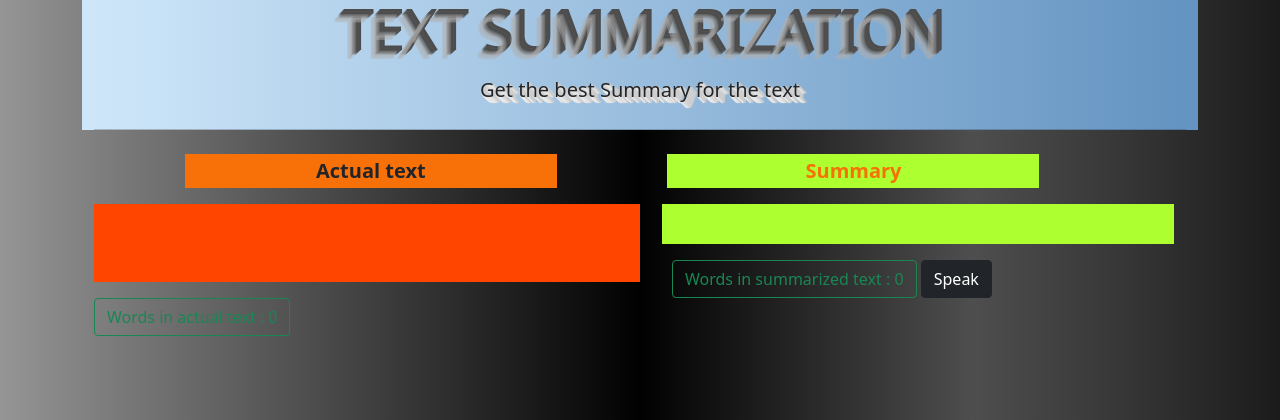
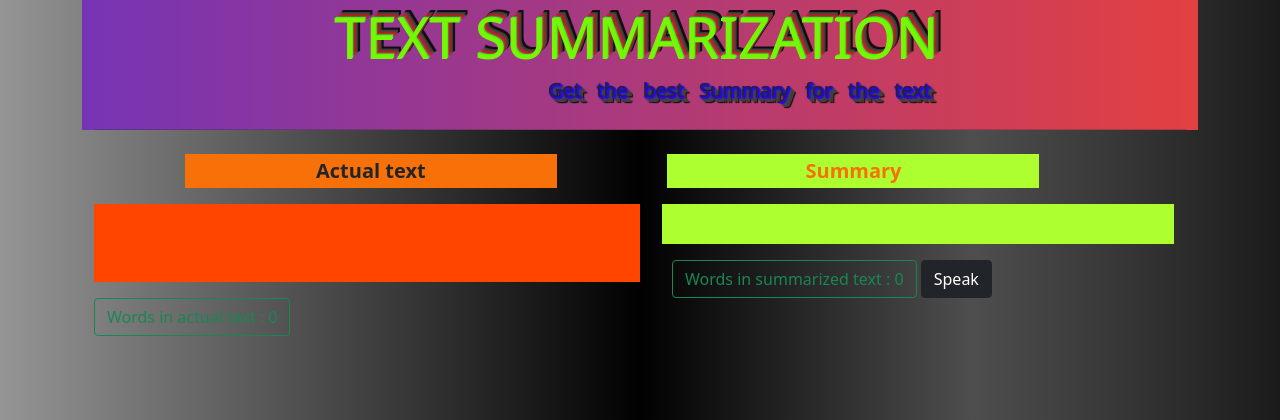
Before and after one commit to nikhil-pnv/text-summarization, a Flask app: page /analyze in a window 1280 px wide. Shown: the top 420 px of the page. Run offline with Flask 3, Linux system fonts and the light colour scheme.

Commit message:
Update summary.html

```diff
--- a/templates/summary.html
+++ b/templates/summary.html
@@ -15,11 +15,11 @@
 <body>
 
     <div class="container">
-        <div class="jumbotron">
+        <div class="jumbotron2">
             <div class="container">
                 <h1 class="display-4" style="text-align: center; color: transparent;
-                text-shadow: -4px 4px rgba(179,179,179,.4), -3px 3px rgba(153,153,153,.2), -2px 2px rgba(179,179,179,.2), -1px 1px rgba(179,179,179,.2), 0px 0px rgba(128,128,128,.5), 1px -1px rgba(77,77,77,.6), 2px -2px rgba(77,77,77,.7), 3px -3px rgba(82,82,82,.8), 4px -4px rgba(77,77,77,.9), 5px -5px rgba(77,77,77,1);">TEXT SUMMARIZATION</h1>
-                <p class="lead" style="text-align: center; text-shadow: 1px 0px 1px #CCCCCC, 0px 1px 1px #EEEEEE, 2px 1px 1px #CCCCCC, 1px 2px 1px #EEEEEE, 3px 2px 1px #CCCCCC, 2px 3px 1px #EEEEEE, 4px 3px 1px #CCCCCC, 3px 4px 1px #EEEEEE, 5px 4px 1px #CCCCCC, 4px 5px 1px #EEEEEE, 6px 5px 1px #CCCCCC, 5px 6px 1px #EEEEEE, 7px 6px 1px #CCCCCC;">Get the best Summary for the text</p>
+                text-shadow: -4px 4px rgb(117, 246, 4), -3px 3px rgb(55, 252, 1), -2px 2px rgba(2, 253, 228, 0.2), -1px 1px rgba(253, 4, 4, 0.2), 0px 0px rgba(253, 2, 2, 0.5), 1px -1px rgba(77,77,77,.6), 2px -2px rgba(77,77,77,.7), 3px -3px rgba(11, 11, 11, 0.8), 4px -4px rgba(11, 11, 11, 0.9);"><strong>TEXT SUMMARIZATION</strong></h1>
+                <p class="lead" style="text-align: center; text-shadow: 1px 0px 1px #2a04fe, 0px 1px 1px #2a04fe, 2px 1px 1px #2a04fe, 1px 2px 1px #2a04fe, 3px 2px 1px #444242, 2px 3px 1px #444242, 4px 3px 1px #444242, 3px 4px 1px #444242, 5px 4px 1px #444242, 4px 5px 1px #444242, 6px 5px 1px #444242, 5px 6px 1px #080808, 7px 6px 1px #0a0a0a;"><strong>&nbsp;&nbsp;&nbsp;&nbsp;&nbsp;&nbsp;&nbsp;&nbsp;&nbsp;&nbsp;&nbsp;&nbsp;&nbsp;&nbsp;&nbsp;&nbsp;&nbsp;&nbsp;&nbsp;&nbsp;&nbsp;&nbsp;&nbsp;&nbsp;&nbsp;&nbsp;&nbsp;&nbsp;&nbsp;&nbsp;&nbsp;&nbsp;&nbsp;&nbsp;&nbsp;&nbsp;&nbsp;&nbsp;Get &nbsp; the &nbsp; best &nbsp; Summary &nbsp; for &nbsp; the &nbsp; text </strong></p>
                 <hr class="my-4">
             </div>
         </div>
```
